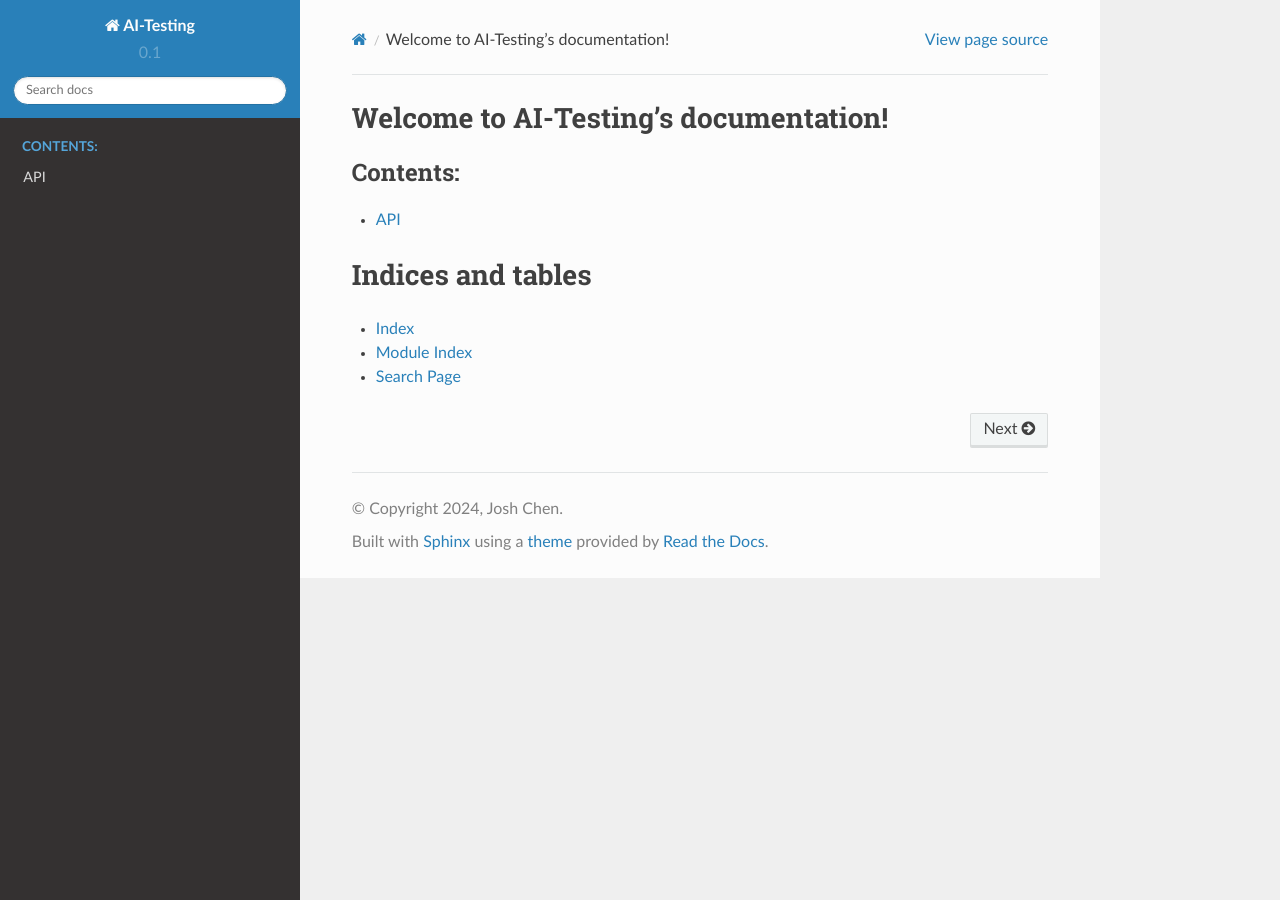
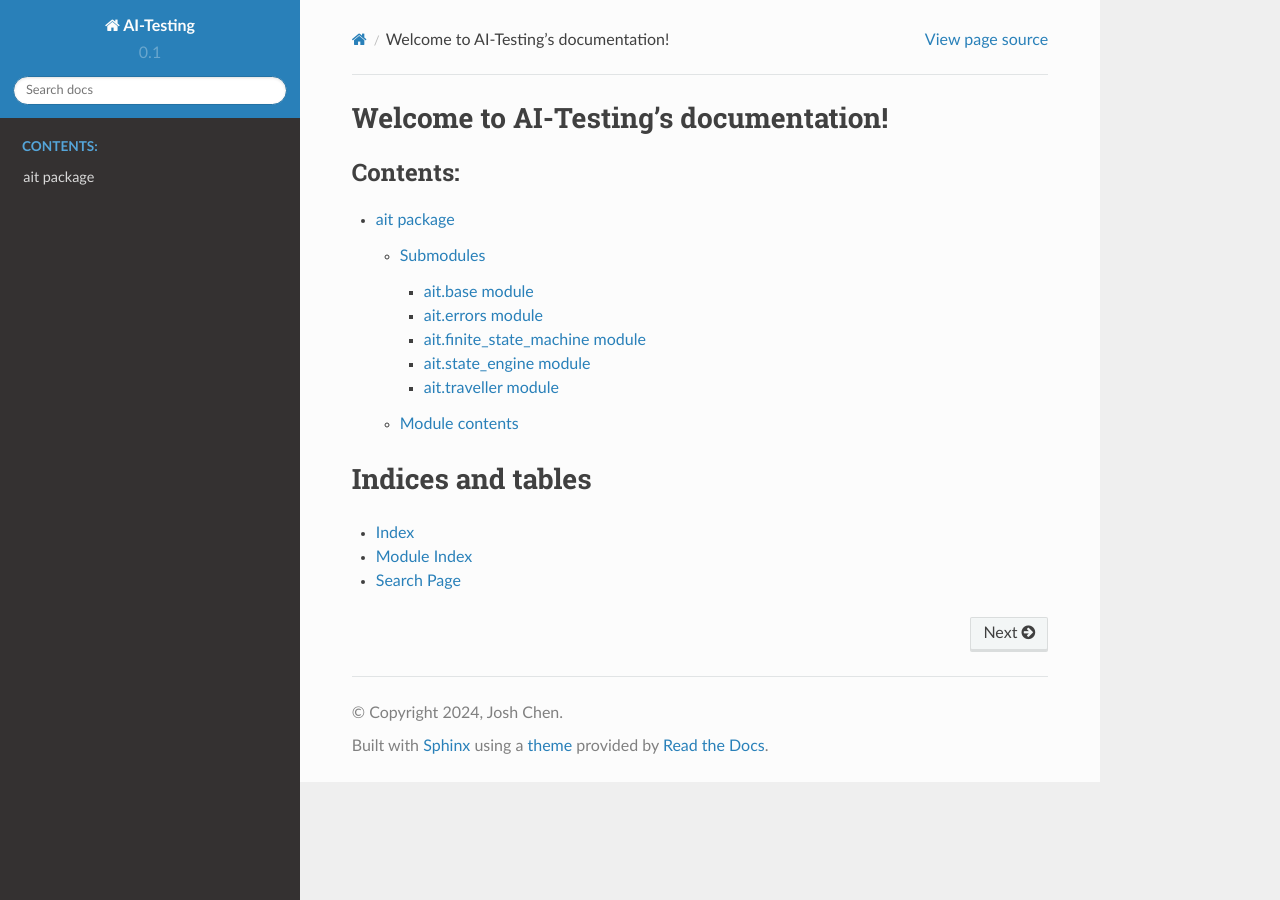
Before and after one commit to bochf/ait, a Sphinx documentation site: the page built from docs/index.rst, in a window 1280 px wide. Built offline with Sphinx 7.4.7 and the Read the Docs theme 2.0.0, drawn with Linux system fonts in a browser that asks for light colours.

Commit message:
update doc

```diff
--- /dev/null
+++ b/docs/ait.errors.rst
@@ -0,0 +1,7 @@
+ait.errors module
+=================
+
+.. automodule:: ait.errors
+   :members:
+   :undoc-members:
+   :show-inheritance:
--- a/docs/ait.rst
+++ b/docs/ait.rst
@@ -8,6 +8,7 @@ Submodules
    :maxdepth: 10
 
    ait.base
+   ait.errors
    ait.finite_state_machine
    ait.state_engine
    ait.traveller
--- a/docs/conf.py
+++ b/docs/conf.py
@@ -7,39 +7,37 @@
 
 import os
 import sys
-
-sys.path.insert(0, "/home/josh/proj/python/casegen")
+sys.path.insert(0, '/home/josh/proj/python/ait')
 
 # -- Project information -----------------------------------------------------
 # https://www.sphinx-doc.org/en/master/usage/configuration.html#project-information
 
-project = "AI-Testing"
-copyright = "2024, Josh Chen"
-author = "Josh Chen"
+project = 'AI-Testing'
+copyright = '2024, Josh Chen'
+author = 'Josh Chen'
 
-version = "0.1"
-release = "0.1"
+version = '0.1'
+release = '0.1'
 
 # -- General configuration ---------------------------------------------------
 # https://www.sphinx-doc.org/en/master/usage/configuration.html#general-configuration
 
 extensions = [
-    "sphinx.ext.autodoc",
-    "sphinx.ext.autosummary",
-    "sphinx.ext.viewcode",
-    "sphinx.ext.todo",
+    'sphinx.ext.autodoc',
+    'sphinx.ext.viewcode',
+    'sphinx.ext.todo',
 ]
 
-templates_path = ["_templates"]
-exclude_patterns = ["_build", "Thumbs.db", ".DS_Store"]
+templates_path = ['_templates']
+exclude_patterns = ['_build', 'Thumbs.db', '.DS_Store']
 
-language = "en"
+language = 'en'
 
 # -- Options for HTML output -------------------------------------------------
 # https://www.sphinx-doc.org/en/master/usage/configuration.html#options-for-html-output
 
-html_theme = "sphinx_rtd_theme"
-html_static_path = ["_static"]
+html_theme = 'sphinx_rtd_theme'
+html_static_path = ['_static']
 
 # -- Options for todo extension ----------------------------------------------
 # https://www.sphinx-doc.org/en/master/usage/extensions/todo.html#configuration
--- a/docs/index.rst
+++ b/docs/index.rst
@@ -10,8 +10,7 @@ Welcome to AI-Testing's documentation!
    :maxdepth: 10
    :caption: Contents:
 
-
-   api
+   ait
 
 
 Indices and tables
```
Also changed, not shown: other parts of docs/index.rst (+1 -1 lines).
